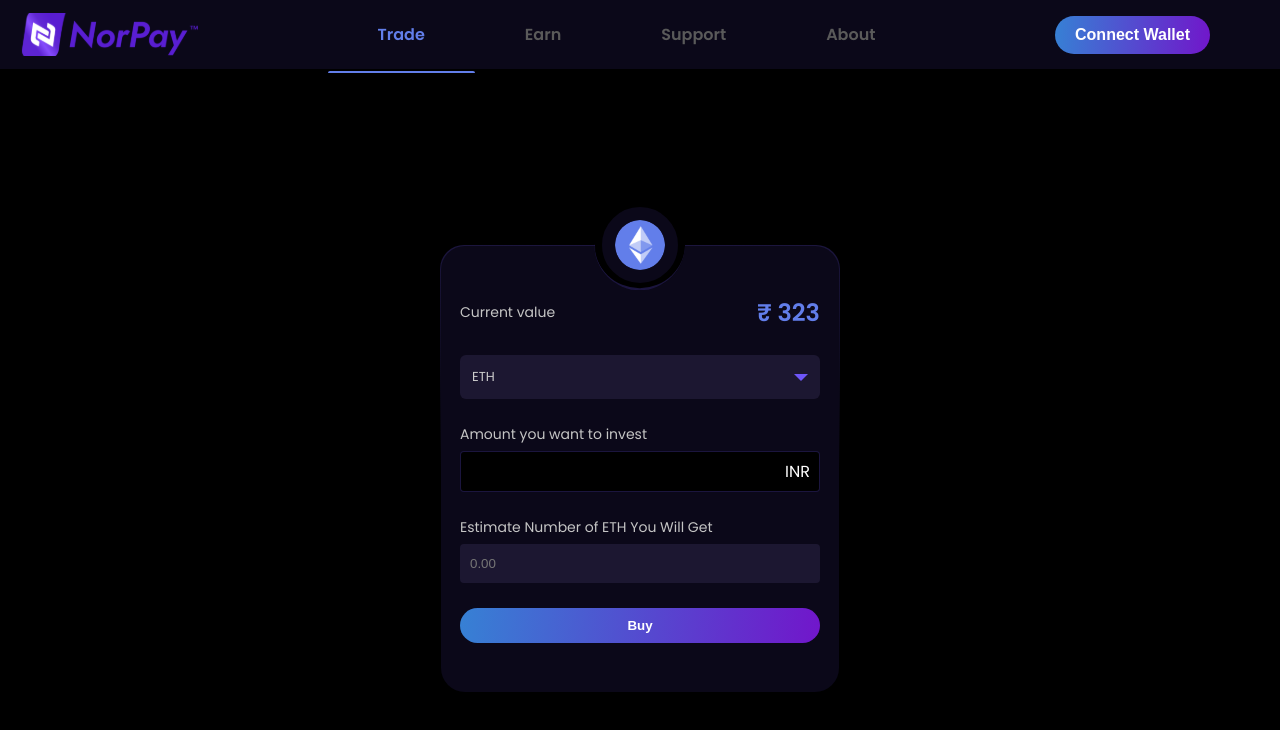
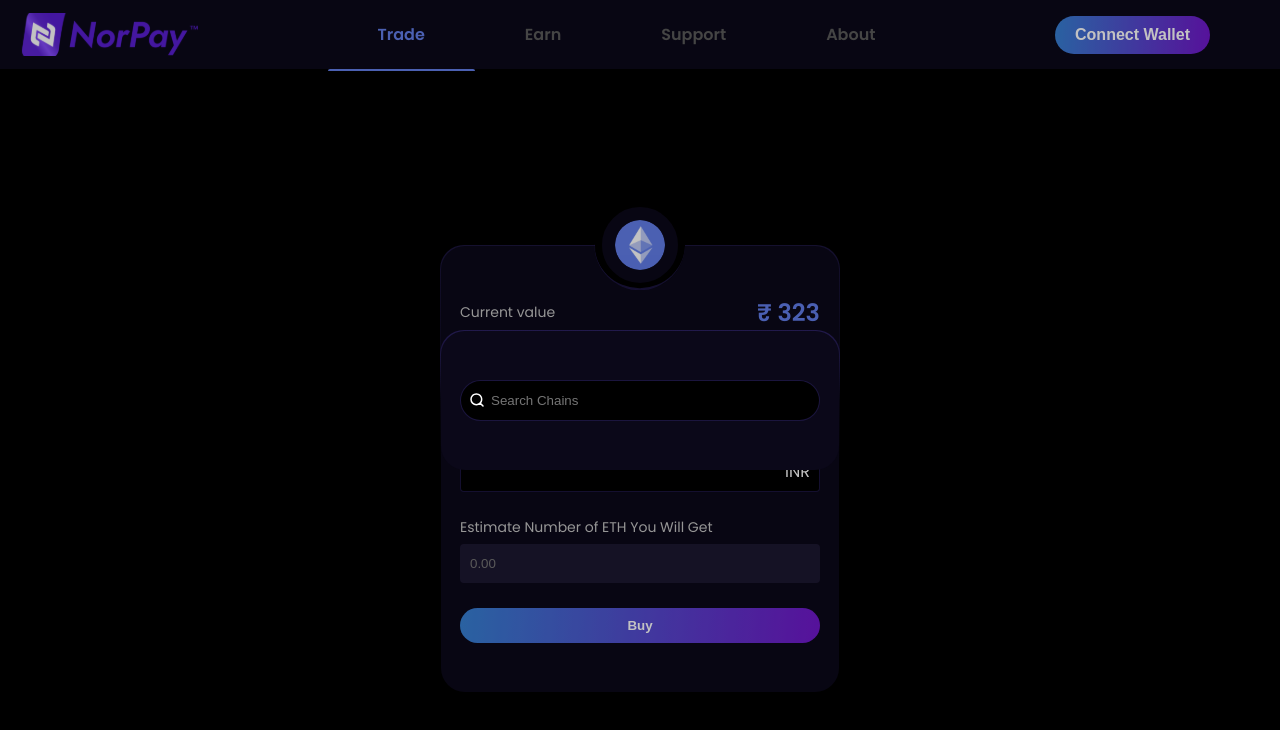
Before and after one commit to itseskimo/nordek, a React (Vite) app: page / in a window 1280 px wide. Shown: the top 730 px of the page. Built offline with nearby package versions, Linux system fonts and the light colour scheme.

Commit message:
update: creating search modal

```diff
--- a/src/App.jsx
+++ b/src/App.jsx
@@ -1,12 +1,15 @@
 import './App.css'
 import Navbar from './components/navbar/navbar'
 import Form from './components/form/form'
+import Cryptosearch from './components/cryptosearch/cryptosearch'
 
 const App = () => {
+
   return (
     <div>
       <Navbar />
       <Form />
+      <Cryptosearch />
     </div>
   )
 }
--- /dev/null
+++ b/src/components/cryptosearch/cryptosearch.css
@@ -0,0 +1,54 @@
+.modal_container {
+    position: fixed;
+    top: 50%;
+    left: 50%;
+    transform: translate(-50%, -50%);
+    height: 100%;
+    width: 100%;
+    display: flex;
+    align-items: center;
+    justify-content: center;
+    background-color: rgba(0, 0, 0, 0.24);
+    z-index: 10;
+}
+
+.search_container {
+    border-radius: 24px;
+    width: 400px;
+    padding: 50px 20px;
+    display: flex;
+    flex-direction: column;
+    gap: 25px;
+    background: linear-gradient(to top, transparent, transparent, #6E56F840);
+    position: relative;
+}
+
+.search_container::before {
+    content: '';
+    position: absolute;
+    inset: 1px;
+    background-color: #0B0819;
+    border-radius: 24px;
+}
+
+.input_search-container {
+    display: flex;
+    align-items: center;
+    position: relative;
+}
+
+.input_search-container>svg {
+    position: absolute;
+    left: 10px;
+    color: white;
+}
+
+.input_search-container>input {
+    color: white;
+    width: 100%;
+    padding: 12px 30px;
+    border-radius: 30px;
+    outline: none;
+    border: 1px solid #6E56F840;
+    background-color: black;
+}
--- /dev/null
+++ b/src/components/cryptosearch/cryptosearch.jsx
@@ -0,0 +1,21 @@
+import './cryptosearch.css'
+
+const cryptosearch = () => {
+    return (
+        <div className='modal_container'>
+            <div className='search_container'>
+
+                    <div className='input_search-container '>
+                        <svg width="14" height="14" viewBox="0 0 14 14" fill="none" xmlns="http://www.w3.org/2000/svg">
+                            <path d="M13.0001 13.0001L10.1048 10.1048M10.1048 10.1048C10.6001 9.60955 10.9929 9.02159 11.261 8.3745C11.529 7.72742 11.6669 7.03387 11.6669 6.33347C11.6669 5.63307 11.529 4.93953 11.261 4.29244C10.9929 3.64535 10.6001 3.0574 10.1048 2.56214C9.60955 2.06688 9.02159 1.67402 8.3745 1.40599C7.72742 1.13795 7.03387 1 6.33347 1C5.63307 1 4.93953 1.13795 4.29244 1.40599C3.64535 1.67402 3.0574 2.06688 2.56214 2.56214C1.56192 3.56236 1 4.91895 1 6.33347C1 7.748 1.56192 9.10458 2.56214 10.1048C3.56236 11.105 4.91895 11.6669 6.33347 11.6669C7.748 11.6669 9.10458 11.105 10.1048 10.1048Z" stroke="white" strokeWidth="1.5" strokeLinecap="round" strokeLinejoin="round" />
+                        </svg>
+                        <input placeholder='Search Chains'/>
+                    </div>
+
+
+            </div>
+        </div>
+    )
+}
+
+export default cryptosearch
--- a/src/components/form/form.css
+++ b/src/components/form/form.css
@@ -174,6 +174,17 @@
   transform: rotate(180deg);
 }
 
+.selected_item{
+display: flex;
+align-items: center;
+gap: 10px;
+}
+
+.selected_item > img{
+width: 20px;
+height: 20px;
+}
+
 #listField1>section {
   width: 100%;
   padding: 12px;
--- a/src/components/form/form.jsx
+++ b/src/components/form/form.jsx
@@ -5,7 +5,7 @@
 
 
 
-    const assetOptions = ['ETH', 'BTC']; // Add more options as needed
+    const assetOptions = ['Ethereum', 'Bitcoin']; // Add more options as needed
 
 
     return (
@@ -13,9 +13,10 @@
 
             <form className='form'>
 
-<div className='header_logo'>
-    <img src='/img/ETH LOGO.svg'/>
-</div>
+                <div className='header_logo'>
+                    <img src='/img/ETH LOGO.svg' />
+                </div>
+
                 <div className='form_title'>
                     <span>Current value</span>
                     <span>₹ 323</span>
--- a/src/components/navbar/Navbar.css
+++ b/src/components/navbar/Navbar.css
@@ -36,7 +36,7 @@
     width: 100%;
     background-color: #627EEA;
     left: 0;
-    bottom: -26px;
+    bottom: -24px;
     border-top-left-radius: 2px;
     border-top-right-radius: 2px;
     animation: appear 0.1s linear;
--- a/src/elements/dropdown/Dropdown.jsx
+++ b/src/elements/dropdown/Dropdown.jsx
@@ -34,7 +34,11 @@
             <section id='listField1'>
 
                 <section className='' ref={dropdownRef} onClick={toggleDropdown}>
-                    <p id='selectText1'>{selectedOption}</p>
+                    <div className='selected_item'>
+                        <img src='/img/ETH LOGO.svg' alt='coin' />
+                        <p id='selectText1'>{selectedOption}</p>
+                    </div>
+
                     <svg className={`dropdown_state ${isOpen && 'dropdown_rotate'}`} id='dropdownField1' width="14" height="7" viewBox="0 0 14 7" fill="none" xmlns="http://www.w3.org/2000/svg">
                         <path d="M14 0H0L7 7L14 0Z" fill="#6E56F8" />
                     </svg>
```
